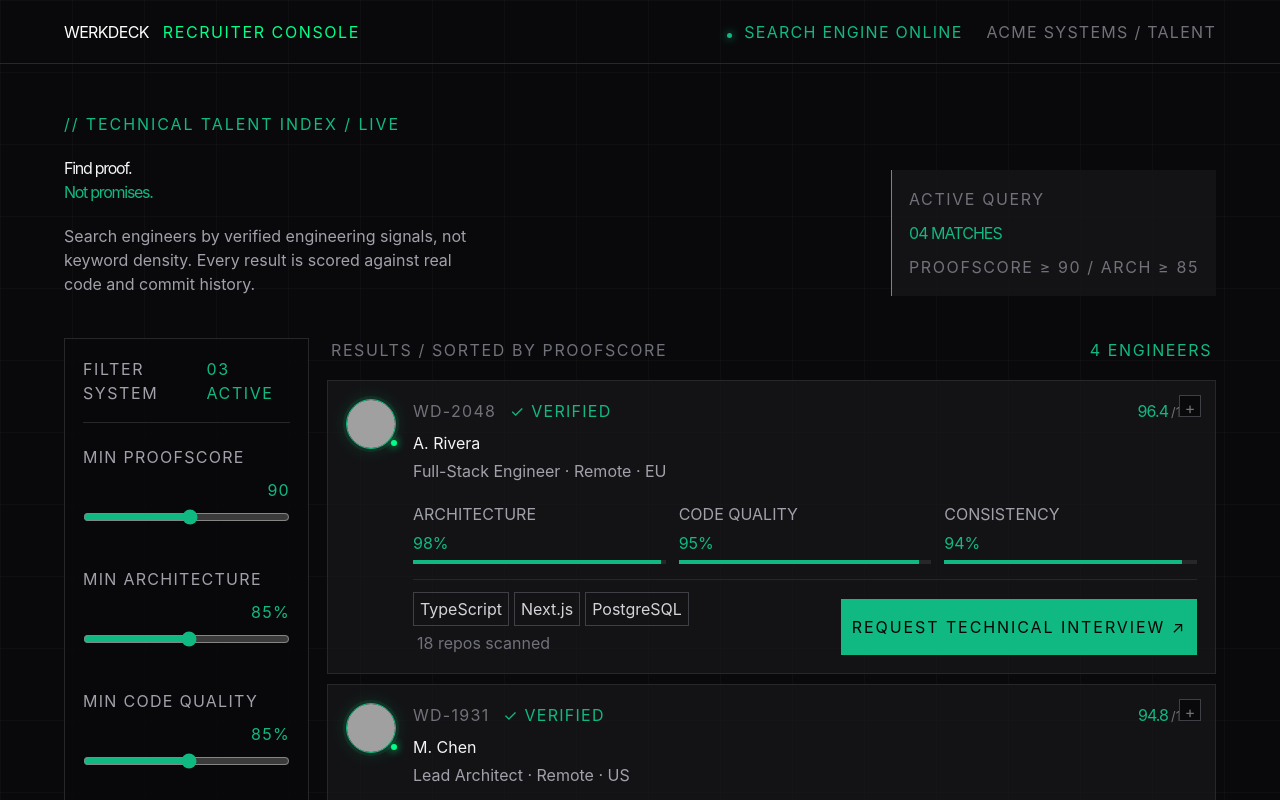
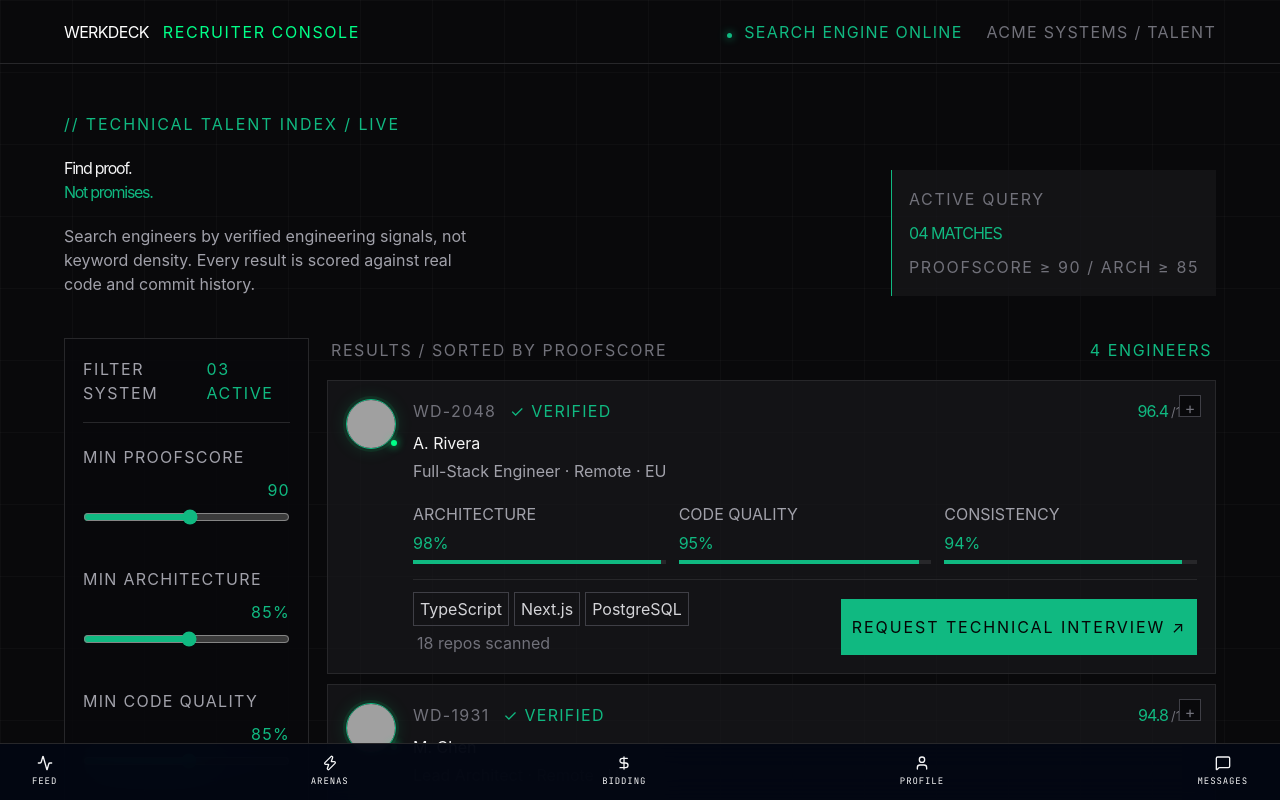
Before and after one commit to andresribla1-art/werk-deck, a Next.js app: page /recruiter in a window 1280 px wide. Shown: the top 800 px of the page. Built offline with nearby package versions, Linux system fonts and the light colour scheme; no server answers; grey boxes are pictures that could not be loaded.

Commit message:
fix: add hud navigation and dashboard layout with bottom nav

```diff
--- a/app/dashboard/layout.tsx
+++ b/app/dashboard/layout.tsx
@@ -1,11 +1,14 @@
+import { HudNavigation } from "@/components/hud-navigation";
+
 export default function DashboardLayout({
   children,
 }: {
   children: React.ReactNode;
 }) {
   return (
-    <div className="min-h-screen bg-oasis-dark text-white font-display">
+    <div className="min-h-screen bg-[#030712] text-white font-display pb-14">
       {children}
+      <HudNavigation />
     </div>
   );
 }
--- a/components/hud-navigation.tsx
+++ b/components/hud-navigation.tsx
@@ -1,3 +1,41 @@
+"use client";
+
+import Link from "next/link";
+import { usePathname } from "next/navigation";
+import { Activity, Zap, DollarSign, User, MessageSquare } from "lucide-react";
+
+const navItems = [
+  { href: "/dashboard/feed",     label: "FEED",     icon: Activity },
+  { href: "/dashboard/arenas",   label: "ARENAS",   icon: Zap },
+  { href: "/dashboard/bidding",  label: "BIDDING",  icon: DollarSign },
+  { href: "/dashboard/profile",  label: "PROFILE",  icon: User },
+  { href: "/dashboard/messages", label: "MESSAGES", icon: MessageSquare },
+];
+
 export function HudNavigation() {
-  return null;
+  const pathname = usePathname();
+
+  return (
+    <nav className="fixed bottom-0 left-0 right-0 z-50 border-t border-zinc-800 bg-[#030712]/95 backdrop-blur-xl">
+      <div className="max-w-7xl mx-auto px-4 flex items-center justify-between h-14">
+        {navItems.map(({ href, label, icon: Icon }) => {
+          const isActive = pathname === href;
+          return (
+            <Link
+              key={href}
+              href={href}
+              className={`flex flex-col items-center gap-1 px-4 py-2 font-mono text-[9px] tracking-widest transition-colors ${
+                isActive
+                  ? "text-emerald-400"
+                  : "text-zinc-500 hover:text-zinc-300"
+              }`}
+            >
+              <Icon className={`w-4 h-4 ${isActive ? "drop-shadow-[0_0_6px_#00FF88]" : ""}`} />
+              {label}
+            </Link>
+          );
+        })}
+      </div>
+    </nav>
+  );
 }
```
